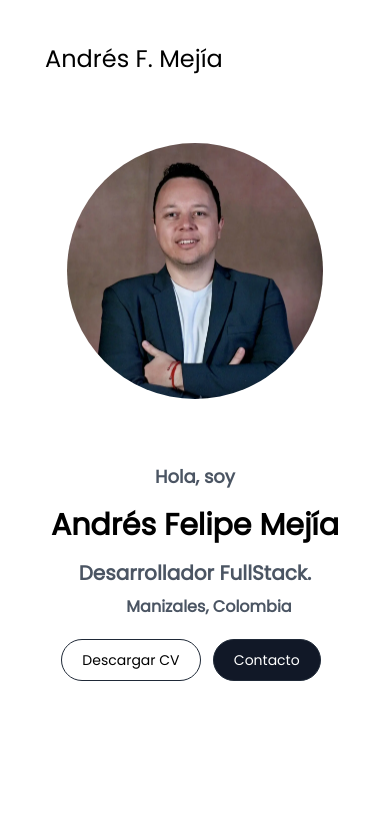
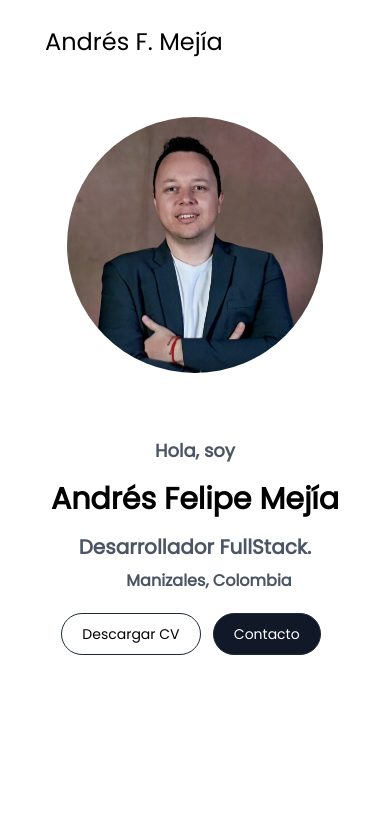
Before and after one commit to mejia907/portafolio, an Astro site: page / in a window 390 px wide. Shown: the top 815 px of the page. Built offline with nearby package versions, Linux system fonts and the light colour scheme; Astro itself is replaced by a stand-in of ours; some icons are missing.

Commit message:
Se cambian espacios en el header

```diff
--- a/src/components/Header.astro
+++ b/src/components/Header.astro
@@ -21,7 +21,7 @@ const itemsMenu = [
 ];
 ---
 
-<header class="flex justify-around items-center md:h-[17vh] h-[14vh]">
+<header class="flex justify-around items-center md:h-[17vh] h-[10vh]">
   <div class="text-black text-2xl">
     <a href="/"> Andrés F. Mejía</a>
   </div>
--- a/src/components/Profile.astro
+++ b/src/components/Profile.astro
@@ -7,7 +7,7 @@ import curriculum from "../assets/docs/HOJA_DE_VIDA_ANDRES_FELIPE_MEJIA_RESTREPO
 
 <section
   id="profile"
-  class="flex justify-center items-center h-[80vh] md:gap-44 lg:gap-36 2xl:gap-60 gap-16 xl:flex-row flex-col"
+  class="flex justify-center items-center h-[82vh] md:gap-44 lg:gap-36 2xl:gap-60 gap-16 xl:flex-row flex-col"
 >
   <Image
     src={profile}
```
